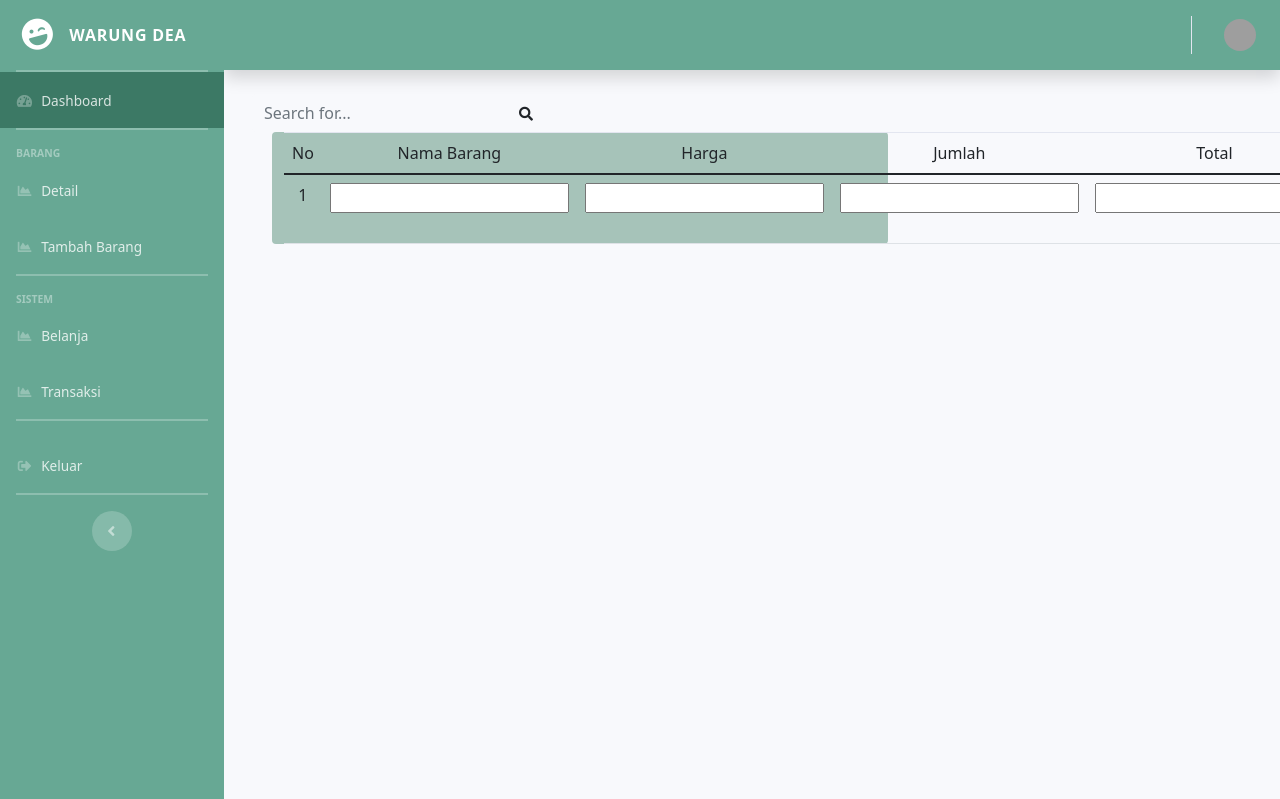
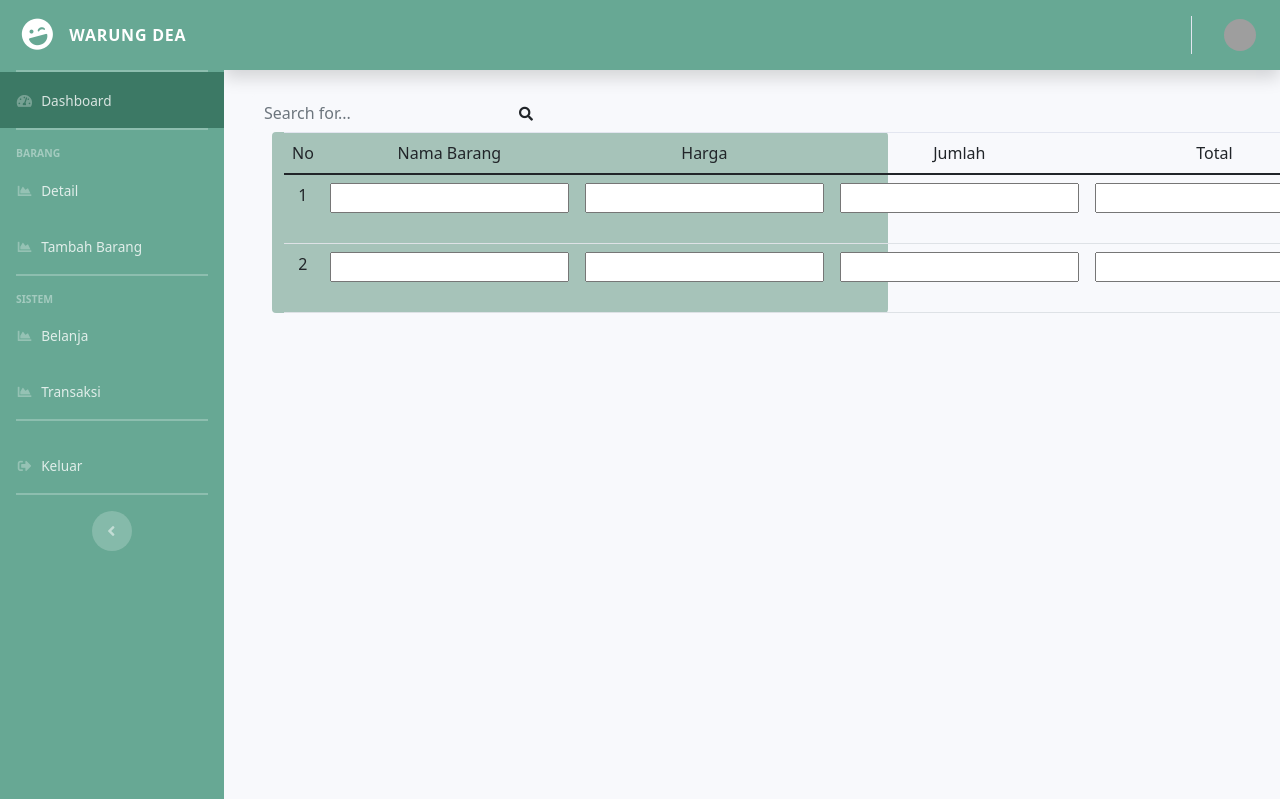
Before and after one commit to aurorazhy/tugaspwl, a CodeIgniter app: page /Github/index.php/user/belanja in a window 1280 px wide. Shown: the top 799 px of the page. Run offline with CodeIgniter, Linux system fonts and the light colour scheme; data that the repository does not hold is empty; grey boxes are pictures that could not be loaded.

Commit message:
Update table.php

```diff
--- a/app/application/views/dashboard/sub_belanja/table.php
+++ b/app/application/views/dashboard/sub_belanja/table.php
@@ -1,5 +1,5 @@
 <div class="col-7 ml-5 bg-appcard rounded">
-   <form action="<?= base_url() . 'user/belanjabarang' ?>">
+   <form action="<?= base_url() . 'user/belanjabarang' ?>"></form>
    <table class="table table-hover text-center">
       <thead>
          <tr>
@@ -22,10 +22,21 @@
             <td><input type="number" name="brp[]"></td>
             <td><input type="number" name="total[]"></td>
             <td>
-                  <a class="btn btn-outline-info btn-sm" href="<?= base_url() . 'user/stokbarang/' ?>"><span class="glyphicon glyphicon-plus"></span>Tambah List</a>
+               <button type="submit" class="btn btn-outline-info btn-sm" href="<?= base_url() . 'user/stokbarang/' ?>"><span class="glyphicon glyphicon-plus"></span>Tambah List</button>
             </td>
          </tr>
-
+         </form>
+         <form action="<?= base_url() . 'user/belanjabarang' ?>">
+            <tr>
+               <td><?= $no++; ?></td>
+               <td><input type="text" name="nm[]"></td>
+               <td><input type="number" name="hrg[]"></td>
+               <td><input type="number" name="brp[]"></td>
+               <td><input type="number" name="total[]"></td>
+               <td>
+                  <button type="submit" class="btn btn-outline-info btn-sm" href="<?= base_url() . 'user/stokbarang/' ?>"><span class="glyphicon glyphicon-plus"></span>Tambah List</button>
+               </td>
+            </tr>
       </tbody>
    </table>
    </form>
```
Lines whose indentation alone changed are shown as unchanged.
